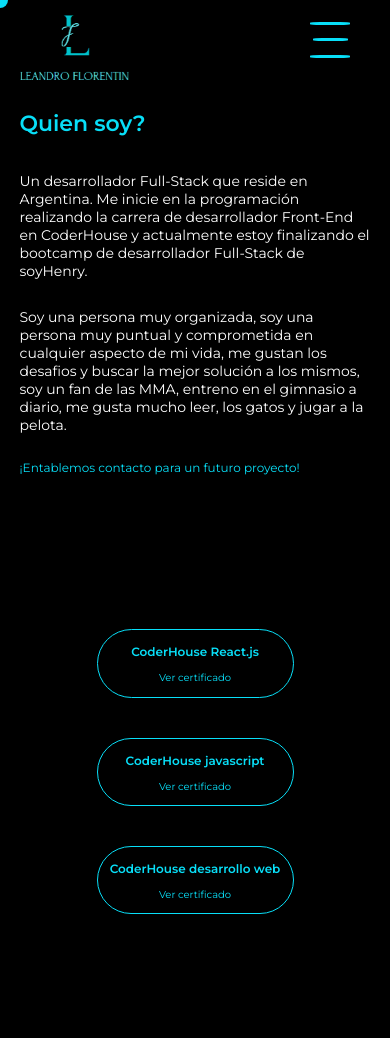
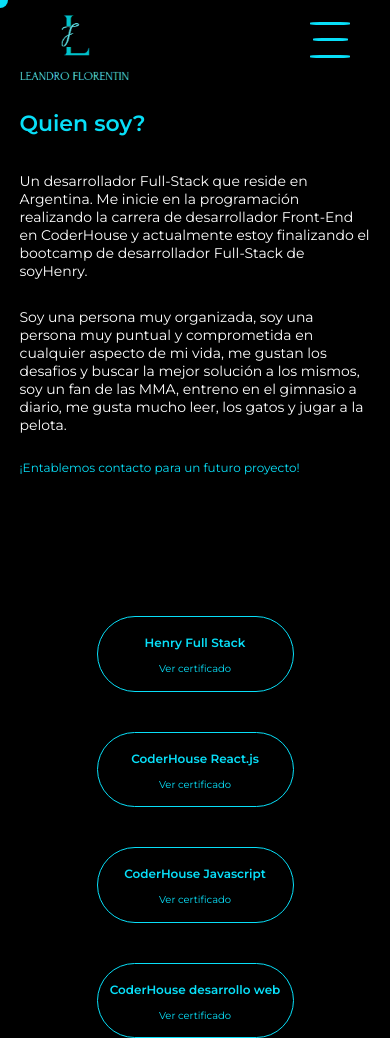
Before and after one commit to LeandroFlorentin/Portafolio, a React (Create React App) app: page /SobreMi in a window 390 px wide. Before the commit the page ends 954 px from the top, so only its background shows below. Built offline with nearby package versions, Linux system fonts and the light colour scheme.

Commit message:
Quiensoy

```diff
--- a/src/Components/SobreMi/SobreMi.css
+++ b/src/Components/SobreMi/SobreMi.css
@@ -28,7 +28,7 @@
 .seccionDerecha {
     margin-top: 40px;
     width: 50vw;
-    height: 60vh;
+    height: 70vh;
     display: flex;
     flex-direction: column;
     justify-content: center;
@@ -161,6 +161,12 @@
     animation-timing-function: ease-in-out;
 }
 
+.seccionDerecha a:nth-child(4) {
+    animation-name: ingresoA;
+    animation-duration: 1s;
+    animation-timing-function: ease-in-out;
+}
+
 @keyframes ingresoA {
     0% {
         top: -1000px;
@@ -224,16 +230,16 @@
 
 
     .containerSobreMi2 {
-        justify-content: start;
+        justify-content: space-around;
         flex-direction: column;
-        height: 140vh;
+        height: 200vh;
     }
 
     .seccionIzquierda {
         position: relative;
         z-index: -1;
         height: 80vh;
-        width: 80vw;
+        width: 95vw;
         display: flex;
         justify-content: center;
         align-items: flex-start;
@@ -251,15 +257,18 @@
         position: relative;
         margin: 0;
         justify-content: start;
-        height: 40vh;
+        height: 80vh;
         width: 100vw;
         min-height: none;
     }
 }
 
 @media(max-width:420px) {
+
     .containerSobreMi2 {
-        height: 100vh;
+        justify-content: space-around;
+        flex-direction: column;
+        height: 110vh;
     }
 
     .containerTextSobre {
@@ -269,7 +278,7 @@
 
     .seccionIzquierda {
         width: 100%;
-        height: 80vh;
+        height: 60vh;
     }
 
     .seccionDerecha {
@@ -277,3 +286,29 @@
         height: 50vh;
     }
 }
+
+@media(max-width:375px) {
+    body {
+        overflow: auto;
+    }
+
+
+    .containerSobreMi2 {
+        justify-content: space-around;
+        flex-direction: column;
+        height: 180vh;
+    }
+
+    .seccionDerecha {
+        position: relative;
+        margin: 0;
+        justify-content: start;
+        height: 80vh;
+        width: 100vw;
+        min-height: none;
+    }
+
+    .containerCoder {
+        width: 220px;
+    }
+}
--- a/src/Components/SobreMi/index.jsx
+++ b/src/Components/SobreMi/index.jsx
@@ -49,6 +49,17 @@ const SobreMi = () => {
                 </div>
             </div>
             <div className='seccionDerecha'>
+                <a href='https://certificates.soyhenry.com/cert?id=6073f915-1d4d-4fc5-9a2d-acff4318f824'
+                    target='_BLANK'
+                    className='containerCoder'
+                    onMouseEnter={encima}
+                    onMouseLeave={noEncima}
+                >
+                    <h3
+                    >Henry Full Stack</h3>
+                    <p
+                    >Ver certificado</p>
+                </a>
                 <a href='https://www.coderhouse.com/certificados/6355d8726e1261000e425388'
                     target='_BLANK'
                     className='containerCoder'
@@ -67,7 +78,7 @@ const SobreMi = () => {
                     onMouseEnter={encima}
                     onMouseLeave={noEncima}
                 >
-                    <h3>CoderHouse javascript</h3>
+                    <h3>CoderHouse Javascript</h3>
                     <p>Ver certificado</p>
                 </a>
                 <a
```
